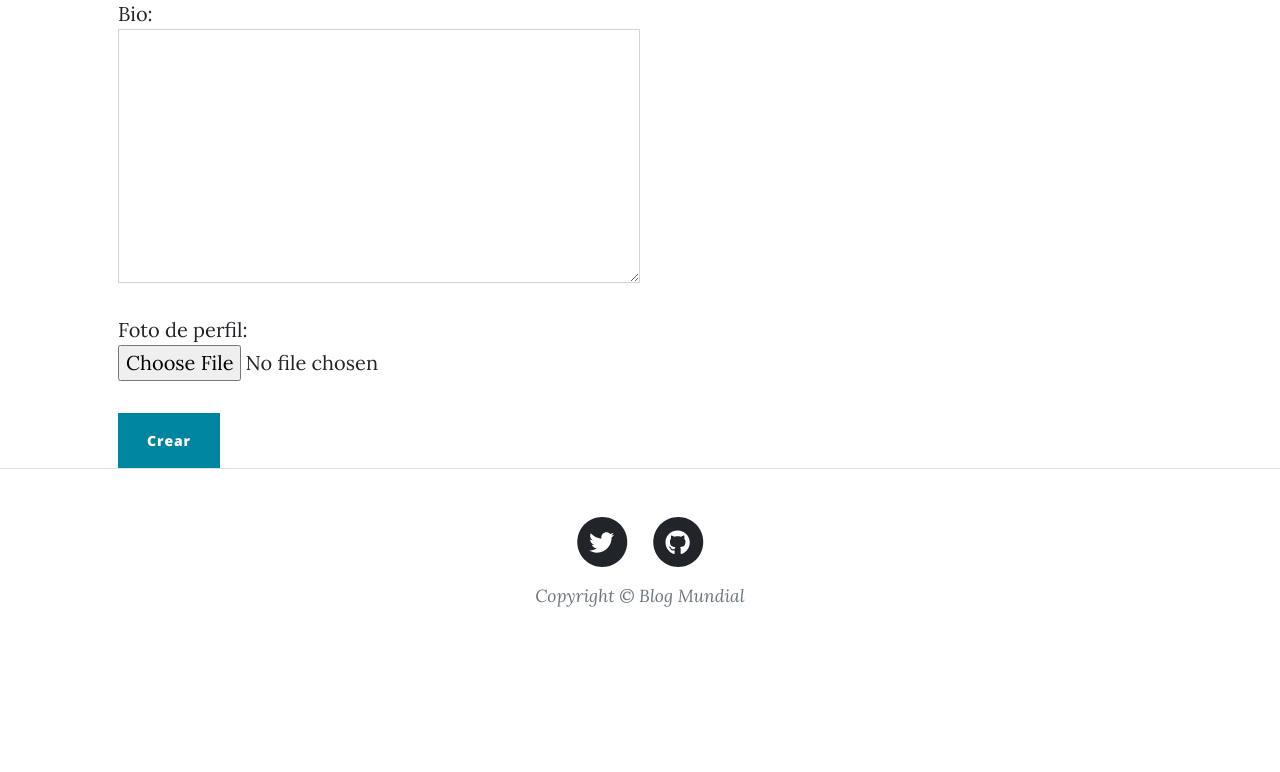
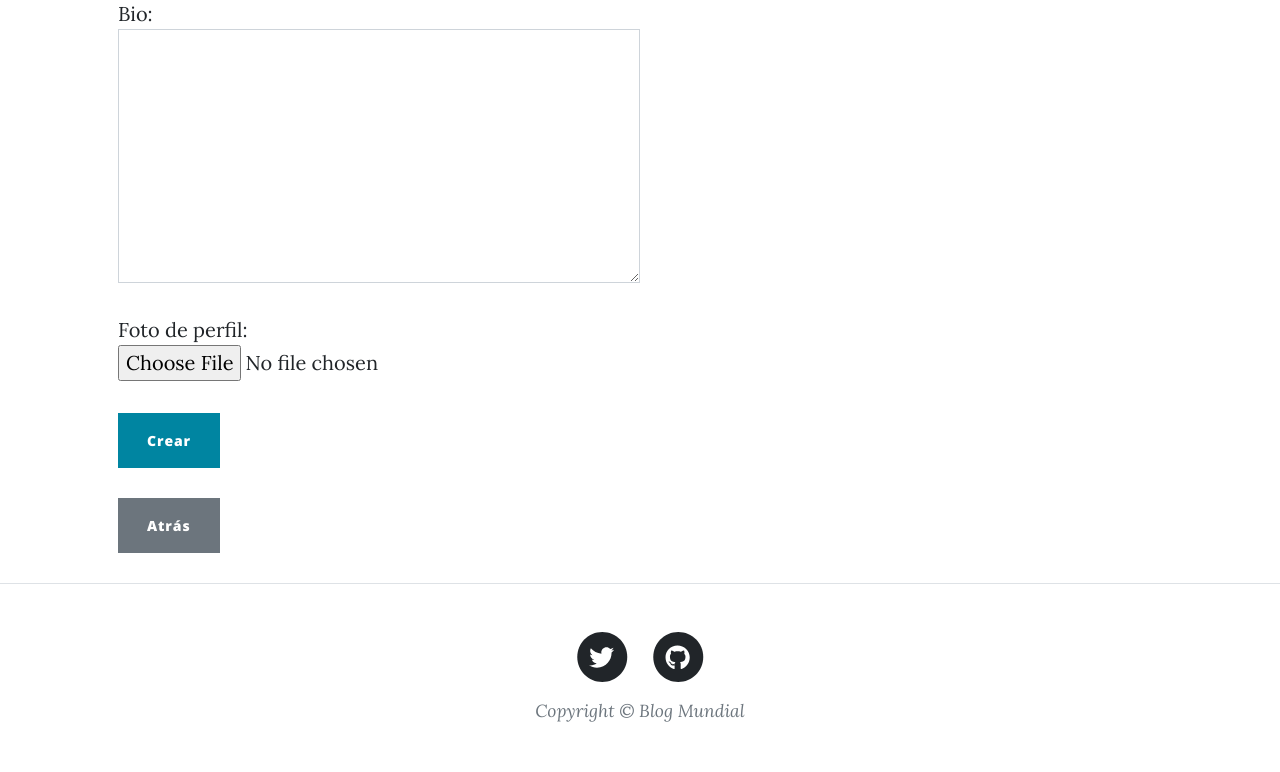
Before and after one commit to Jocab17/Entrega_Final-Jorge_Cabrera, a Django app: page /members/create_profile_page/ in a window 1280 px wide. Shown: the part 529-1301 px from the top of the page. Before the commit the page ends 1136 px from the top, so only its background shows below. Run offline with Django 4.2, Linux system fonts and the light colour scheme; a user stored in the database is signed in; data comes from the database, SQL or seed files in the repository; both versions use the stored data as it was after the commit; some libraries are stand-ins or nearby versions.

```diff
--- a/BlogMundial/Members/templates/registration/create_profile_page.html
+++ b/BlogMundial/Members/templates/registration/create_profile_page.html
@@ -13,6 +13,9 @@
                 <form method="POST" enctype="multipart/form-data">{% csrf_token %}
                     {{form.as_p}}
                     <button type="submit" class="btn btn-primary">Crear</button>
+                    <br><br>
+                    <a href="{% url 'home' %}" class="btn btn-secondary">Atrás</a>
+                    <br><br>
                 </form>
             </div>
         </div>
```
Also changed, not shown: BlogMundial/Blog/migrations/0014_alter_comentario_fecha_alter_post_fecha_and_more.py (added), BlogMundial/Blog/migrations/0015_alter_comentario_fecha_alter_post_fecha_and_more.py (added), BlogMundial/Blog/migrations/0016_alter_comentario_fecha_alter_post_fecha.py (added), BlogMundial/db.sqlite3, BlogMundial/media/images/1670349607221206552.jpg (added), BlogMundial/media/images/722438530_229148934_1024x576.jpg (added), BlogMundial/media/images/MUNDIAL_JAPÓN_44558.jpg (added), BlogMundial/media/images/croacia-vs-brasil-los-penales-y-el-resumen-del-partidq_1440x810.jpg (added).
